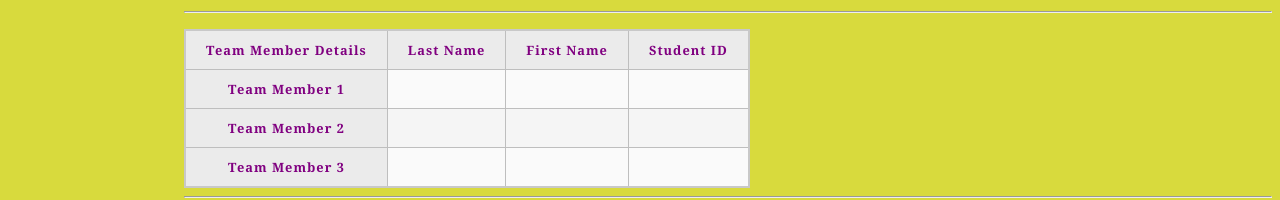
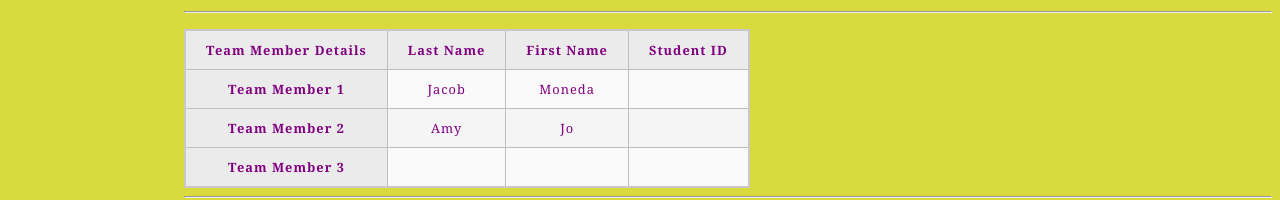
Before and after one commit to COMP501-Team-19/Assignment2, a plain HTML site: page misc/team-formation.html in a window 1280 px wide. Shown: the part 285-485 px from the top of the page. Drawn offline with Linux system fonts and the light colour scheme.

Commit message:
added team member names

```diff
--- a/misc/team-formation.html
+++ b/misc/team-formation.html
@@ -38,15 +38,15 @@
 
 	<p align = "left"</p>
 		<th scope="row">Team Member 1</th>
-		<td></td>
-		<td></td>
+		<td>Jacob</td>
+		<td>Moneda</td>
         <td></td>
 
    </tr>
 	<p align = "left"</p>
 	<th scope="row">Team Member 2</th>
-        <td></td>
-		<td></td>
+        <td>Amy</td>
+		<td>Jo</td>
         <td></td>
 
 
```
